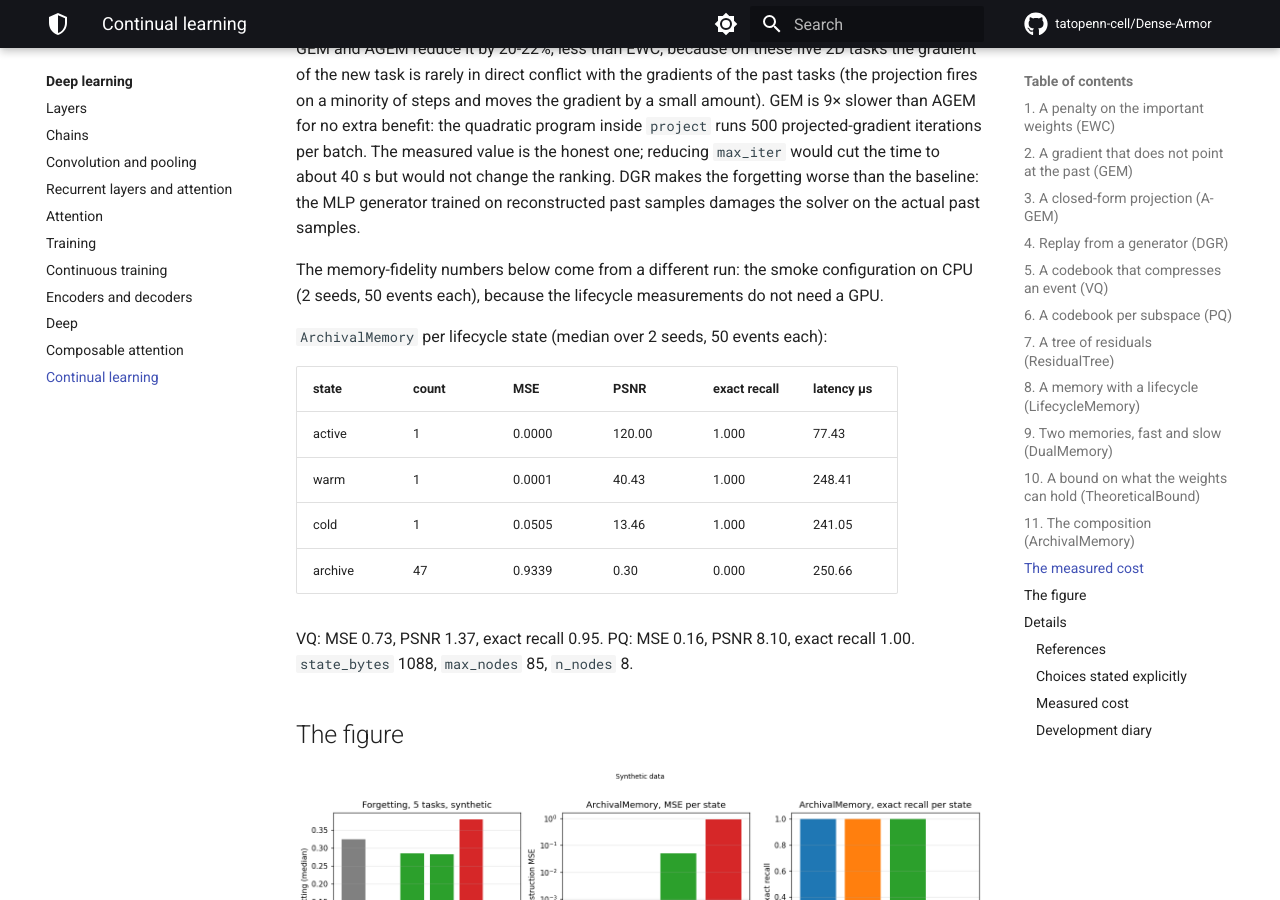
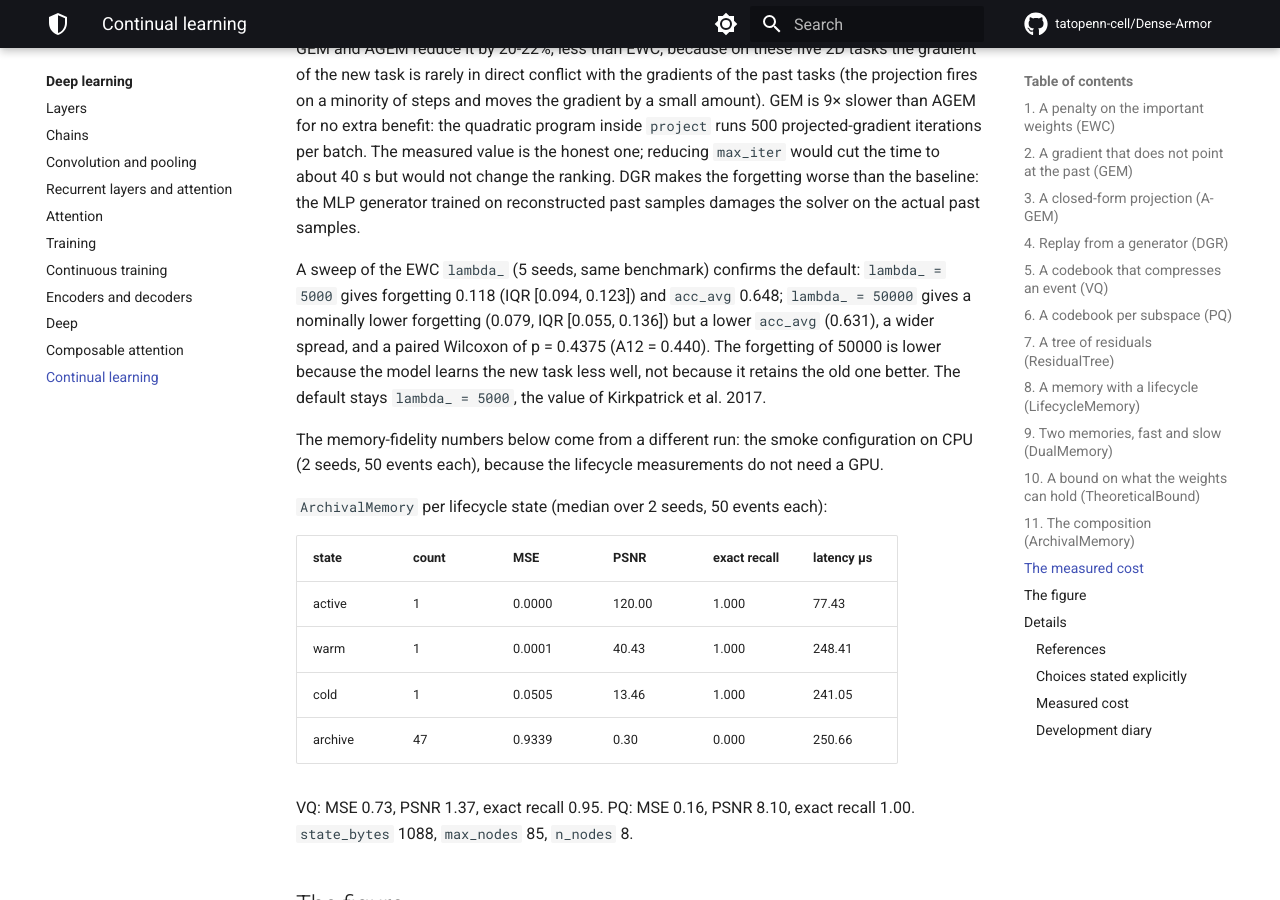
Before and after one commit to tatopenn-cell/Dense-Armor, an MkDocs documentation site: the page built from docs/neural/continual_learning.md, in a window 1280 px wide and 900 px high, scrolled down 7237 px. Built offline with MkDocs 1.6.1 and Material for MkDocs 9.7.7, drawn with Linux system fonts in a browser that asks for light colours; comment, search, counter and statistics services are not loaded.

Commit message:
docs: EWC lambda_ sweep (5 seeds), default 5000 confirmed
A sweep of `lambda_` for EWC on the same benchmark (5 seeds,
5 conflicting tasks, 100 samples/task, 20 epochs):

| lambda_ | forgetting median | IQR | acc_avg median |
|---|---|---|---|
| 5000 | 0.118 | [0.094, 0.123] | 0.648 |
| 50000 | 0.079 | [0.055, 0.136] | 0.631 |

`lambda_ = 50000` has a nominally lower forgetting, but a lower
`acc_avg` (0.631 against 0.648), a wider interquartile range, and a
paired Wilcoxon of p = 0.4375 (A12 = 0.440). The lower forgetting comes
from learning the new task less well, not from retaining the old one
better. The default stays `lambda_ = 5000`, the value of Kirkpatrick
et al. 2017.

Checks: mkdocs build --strict -> exit 0

Co-authored-by: tatopenn-cell <tatopenn-cell@users.noreply.github.com>

```diff
--- a/docs/neural/continual_learning.md
+++ b/docs/neural/continual_learning.md
@@ -309,6 +309,15 @@ change the ranking. DGR makes the forgetting worse than the baseline: the
 MLP generator trained on reconstructed past samples damages the solver on
 the actual past samples.
 
+A sweep of the EWC `lambda_` (5 seeds, same benchmark) confirms the
+default: `lambda_ = 5000` gives forgetting 0.118 (IQR [0.094, 0.123])
+and `acc_avg` 0.648; `lambda_ = 50000` gives a nominally lower forgetting
+(0.079, IQR [0.055, 0.136]) but a lower `acc_avg` (0.631), a wider
+spread, and a paired Wilcoxon of p = 0.4375 (A12 = 0.440). The
+forgetting of 50000 is lower because the model learns the new task
+less well, not because it retains the old one better. The default
+stays `lambda_ = 5000`, the value of Kirkpatrick et al. 2017.
+
 The memory-fidelity numbers below come from a different run: the smoke
 configuration on CPU (2 seeds, 50 events each), because the lifecycle
 measurements do not need a GPU.
```
